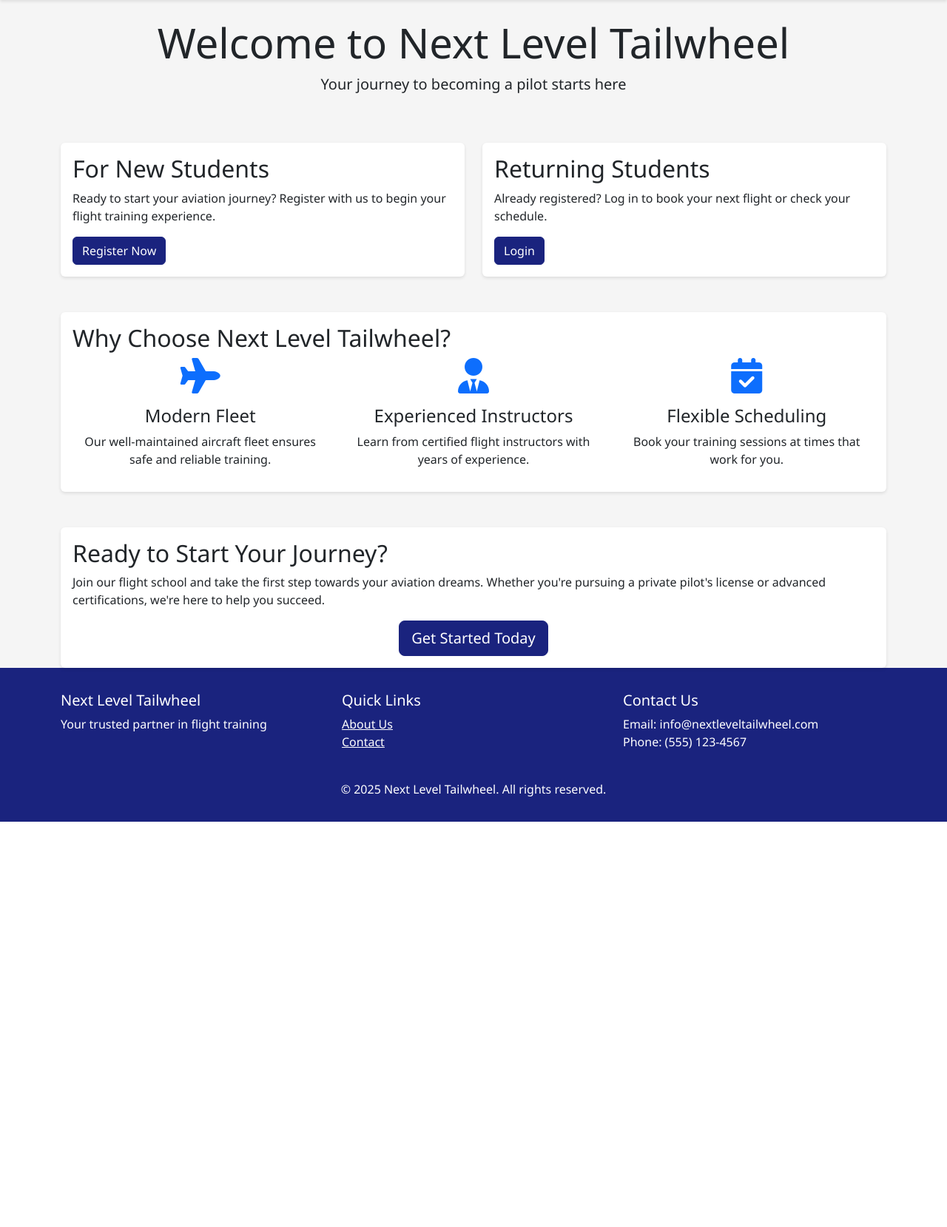
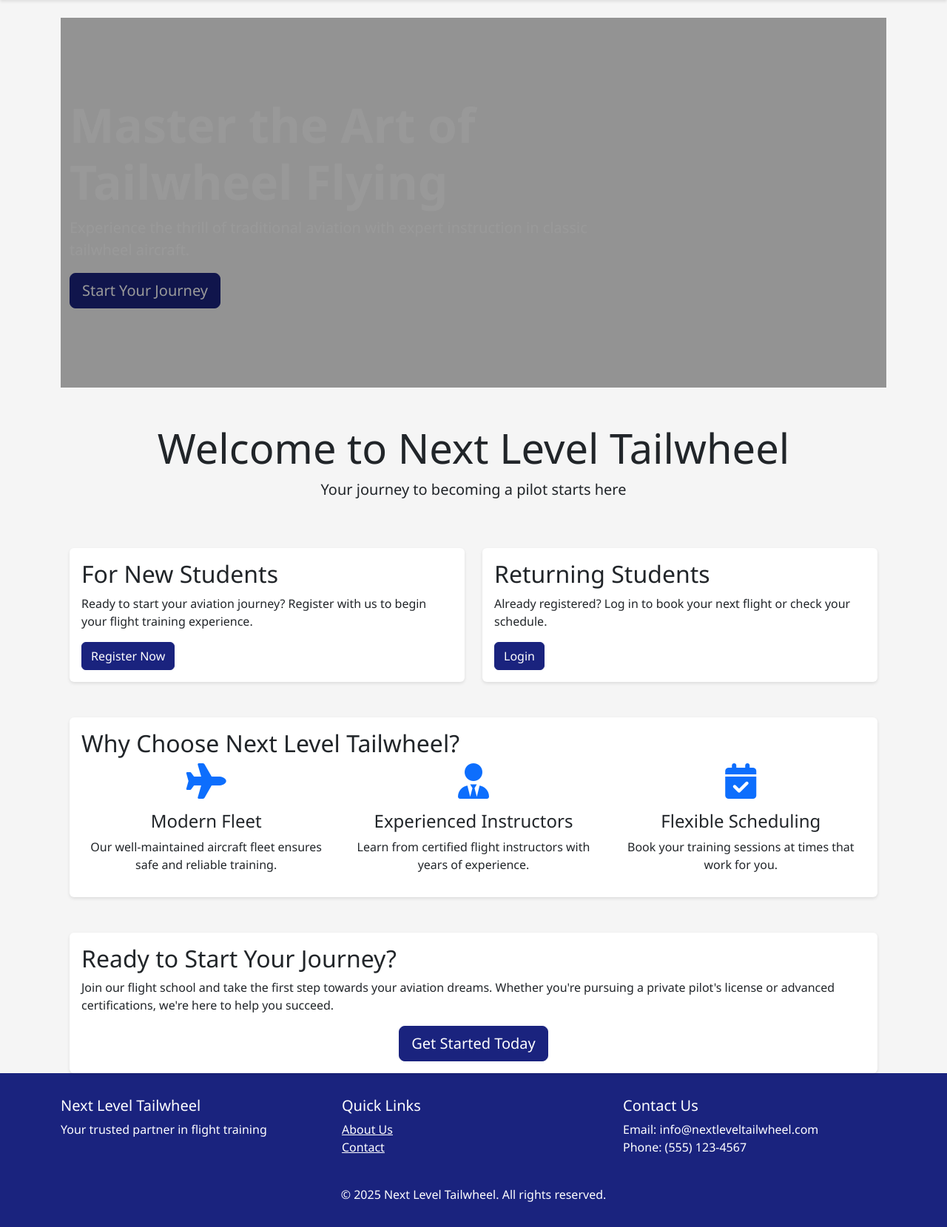
Before and after one commit to jordanhubbard/flightschool, a Flask app: page / in a window 1280 px wide. Shown: the part 56-1715 px from the top of the page at 74% size. Before the commit the page ends 1167 px from the top, so only its background shows below. Run offline with Flask 3, Linux system fonts and the light colour scheme.

Commit message:
Add hero section with tailwheel aircraft image to home page

```diff
--- a/app/templates/main/index.html
+++ b/app/templates/main/index.html
@@ -3,9 +3,25 @@
 {% block title %}Home{% endblock %}
 
 {% block content %}
-<div class="row">
-    <div class="col-md-12 text-center mb-5">
-        <h1 class="display-4">Welcome to Next Level Tailwheel</h1>
+<div class="hero-section position-relative mb-5">
+    <div class="hero-image" style="height: 500px; background-image: url('{{ url_for('static', filename='images/tailwheel-hero.jpg') }}'); background-size: cover; background-position: center; position: relative;">
+        <div class="hero-overlay" style="position: absolute; top: 0; left: 0; right: 0; bottom: 0; background: rgba(0, 0, 0, 0.4);"></div>
+        <div class="container h-100">
+            <div class="row h-100 align-items-center">
+                <div class="col-md-8 text-white">
+                    <h1 class="display-3 fw-bold">Master the Art of Tailwheel Flying</h1>
+                    <p class="lead">Experience the thrill of traditional aviation with expert instruction in classic tailwheel aircraft.</p>
+                    <a href="{{ url_for('auth.register') }}" class="btn btn-primary btn-lg">Start Your Journey</a>
+                </div>
+            </div>
+        </div>
+    </div>
+</div>
+
+<div class="container">
+    <div class="row mb-5">
+        <div class="col-md-12 text-center">
+            <h2 class="display-4">Welcome to Next Level Tailwheel</h2>
             <p class="lead">Your journey to becoming a pilot starts here</p>
         </div>
     </div>
@@ -77,4 +93,5 @@
             </div>
         </div>
     </div>
+</div>
 {% endblock %}
```
Also changed, not shown: app/static/images/tailwheel-hero.jpg (added). Lines whose indentation alone changed are shown as unchanged.
